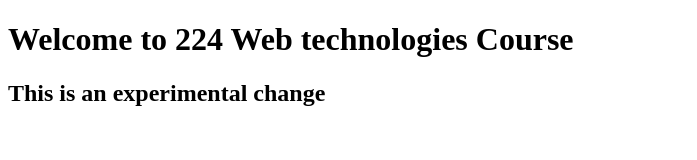
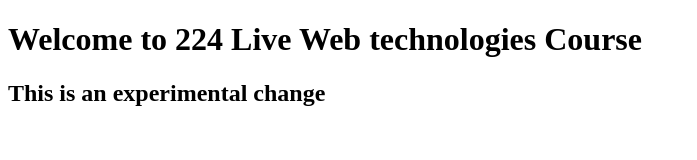
Before and after one commit to humairakirankhan2004-ui/24PWBCS1067-WT-FALL25, a plain HTML site: page index.html in a window 1280 px wide. Shown: the whole page, without its empty margins (0-697 px from the left). Drawn offline with Linux system fonts and the light colour scheme.

Commit message:
Update index.html

```diff
--- a/index.html
+++ b/index.html
@@ -7,7 +7,7 @@
 </head>
 <body>
     <!-- this is my first html page for Lab 01 -->
-    <h1>Welcome to 224 Web technologies Course</h1>
+    <h1>Welcome to 224 Live Web technologies Course</h1>
     <h2>This is an experimental change</h2>
 </body>
 </html>
```
